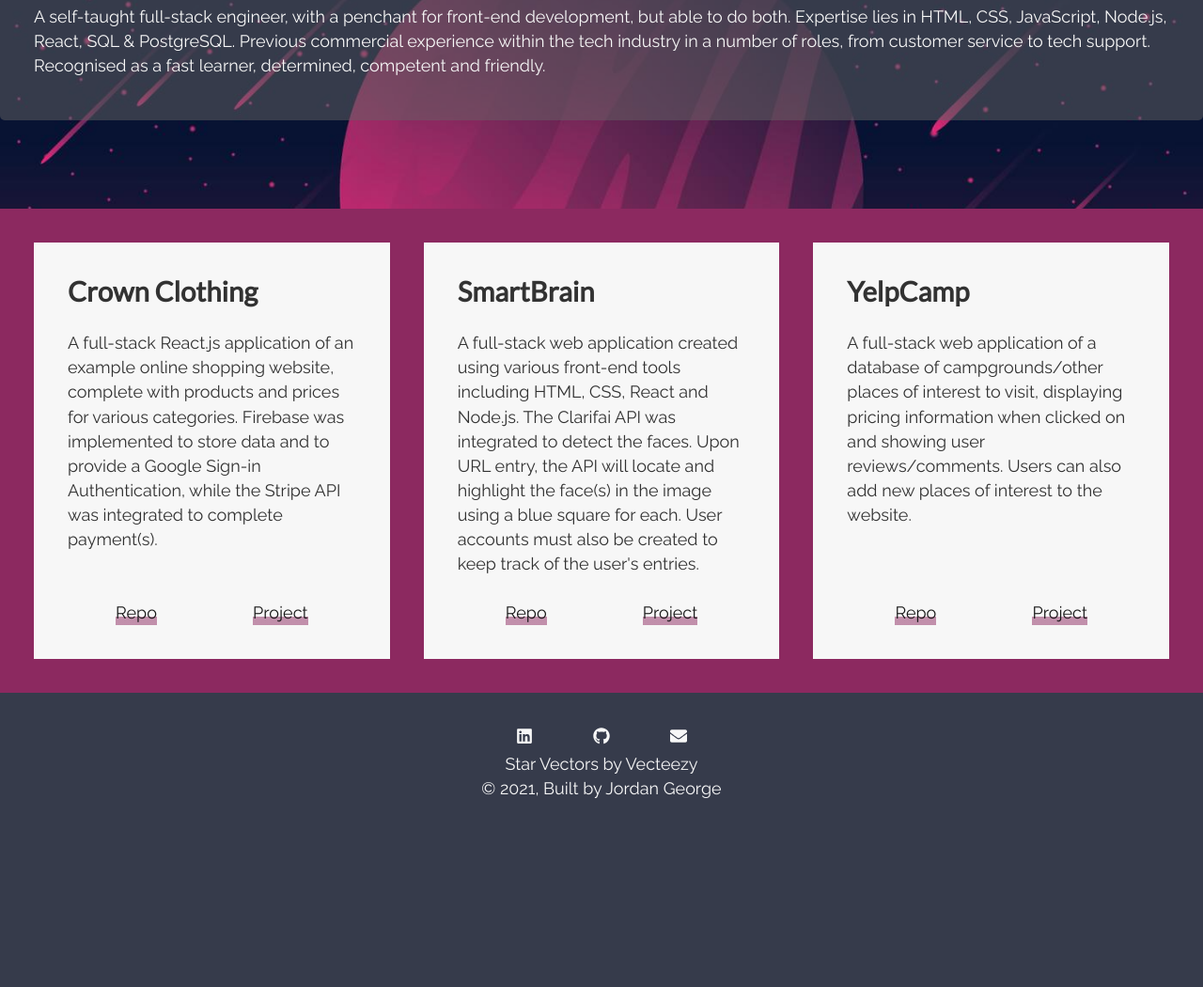
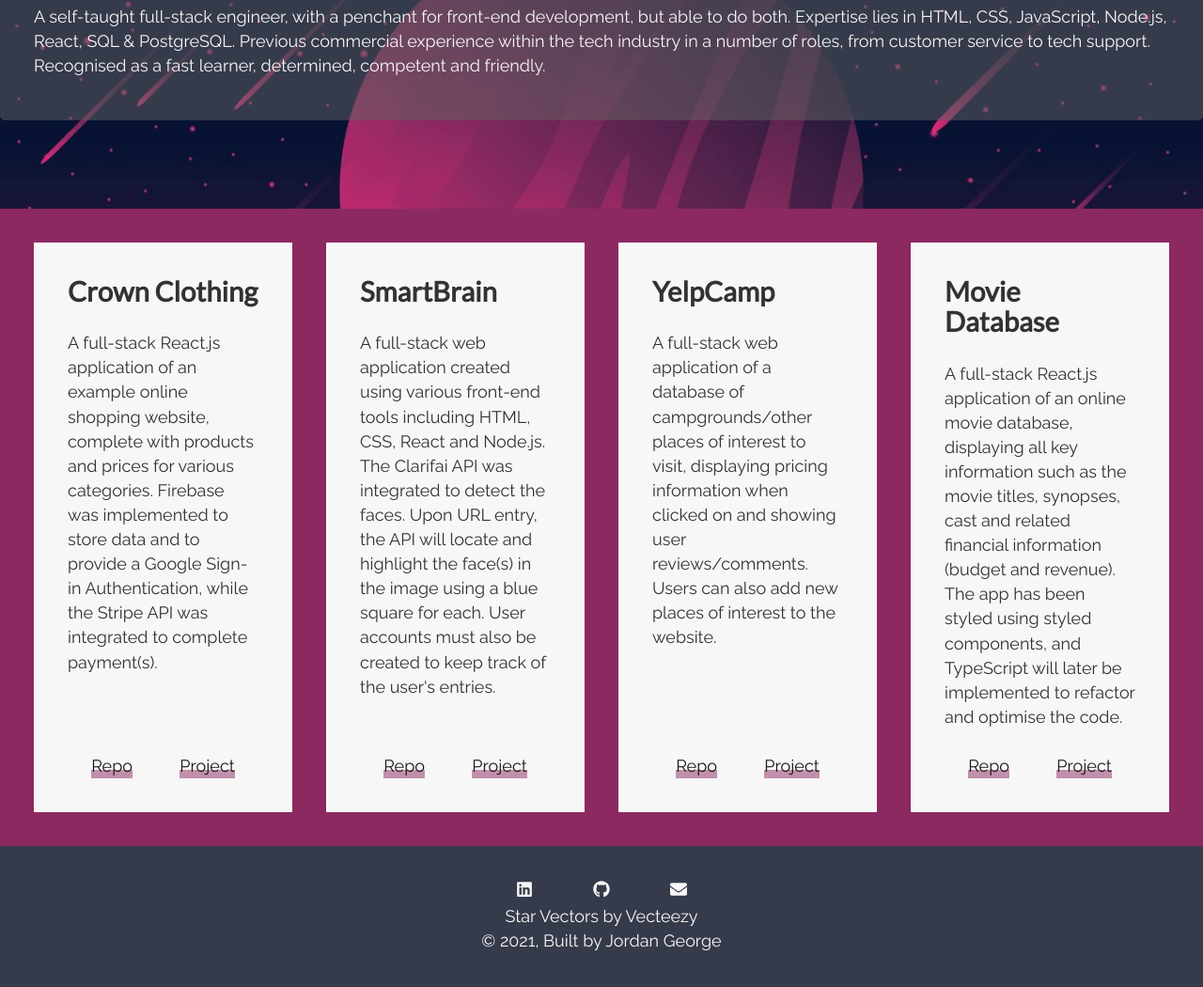
Before and after one commit to jgeo777/new-portfolio, a Gatsby site: page / in a window 1280 px wide. Shown: the part 178-1228 px from the top of the page at 94% size. Before the commit the page ends 1066 px from the top, so only its background shows below. Built offline with nearby package versions, Linux system fonts and the light colour scheme; Gatsby itself is replaced by a stand-in of ours.

Commit message:
Updated index.js file with new project

```diff
--- a/src/pages/index.js
+++ b/src/pages/index.js
@@ -39,13 +39,23 @@
           </div>
         </div>
         <div className="projects__card">
+          <div className="projects__card--description">
+            <h2>YelpCamp</h2>
+            <p>A full-stack web application of a database of campgrounds/other places of interest to visit, displaying pricing information when clicked on and showing user reviews/comments. Users can also add new places of interest to the website.</p>
+          </div>
+          <div className="projects__card--links">
+            <a href="https://github.com/jgeo777/yelp-camp-refactored">Repo</a>
+            <a href="https://secure-inlet-43618.herokuapp.com/">Project</a>
+          </div>
+        </div>
+      <div className="projects__card">
         <div className="projects__card--description">
-          <h2>YelpCamp</h2>
-          <p>A full-stack web application of a database of campgrounds/other places of interest to visit, displaying pricing information when clicked on and showing user reviews/comments. Users can also add new places of interest to the website.</p>
+          <h2>Movie Database</h2>
+          <p>A full-stack React.js application of an online movie database, displaying all key information such as the movie titles, synopses, cast and related financial information (budget and revenue). The app has been styled using styled components, and TypeScript will later be implemented to refactor and optimise the code.</p>
         </div>
         <div className="projects__card--links">
-          <a href="https://github.com/jgeo777/yelp-camp-refactored">Repo</a>
-          <a href="https://secure-inlet-43618.herokuapp.com/">Project</a>
+          <a href="https://github.com/jgeo777/movie-database">Repo</a>
+          <a href="https://jg-movie-website.netlify.app/">Project</a>
         </div>
       </div>
     </section>
```
